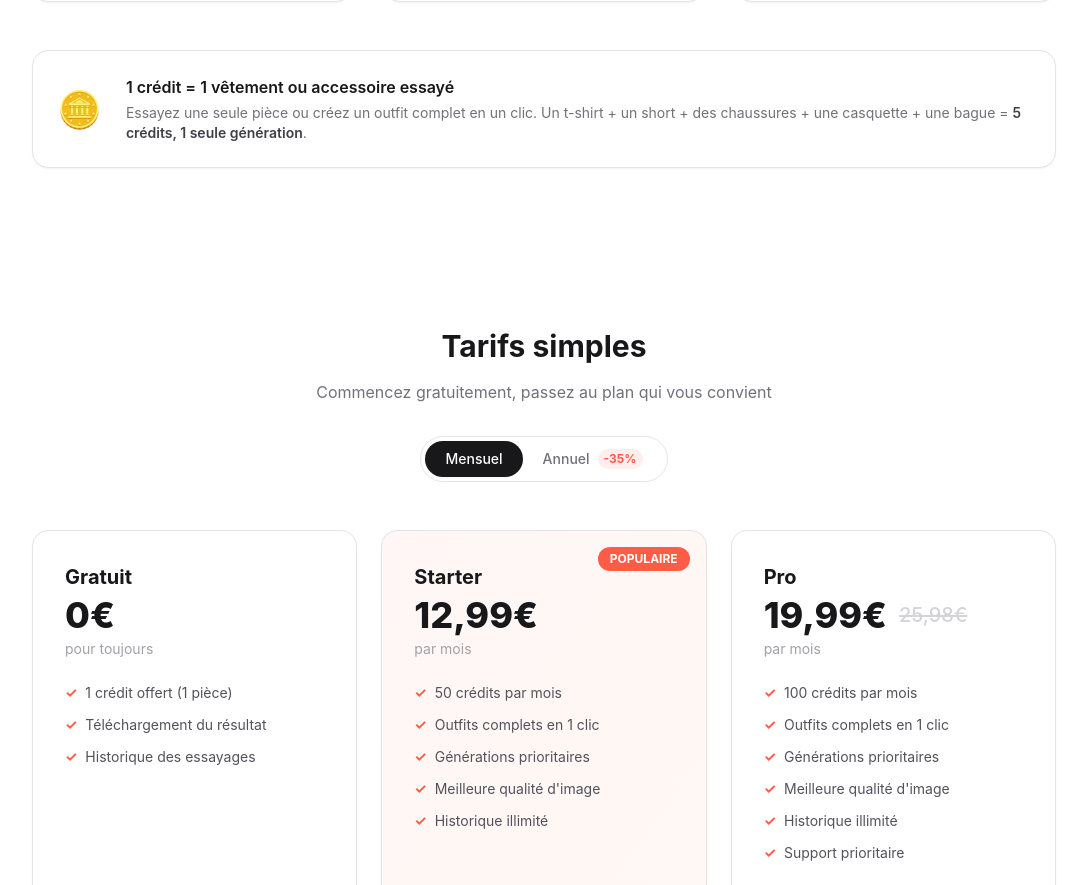
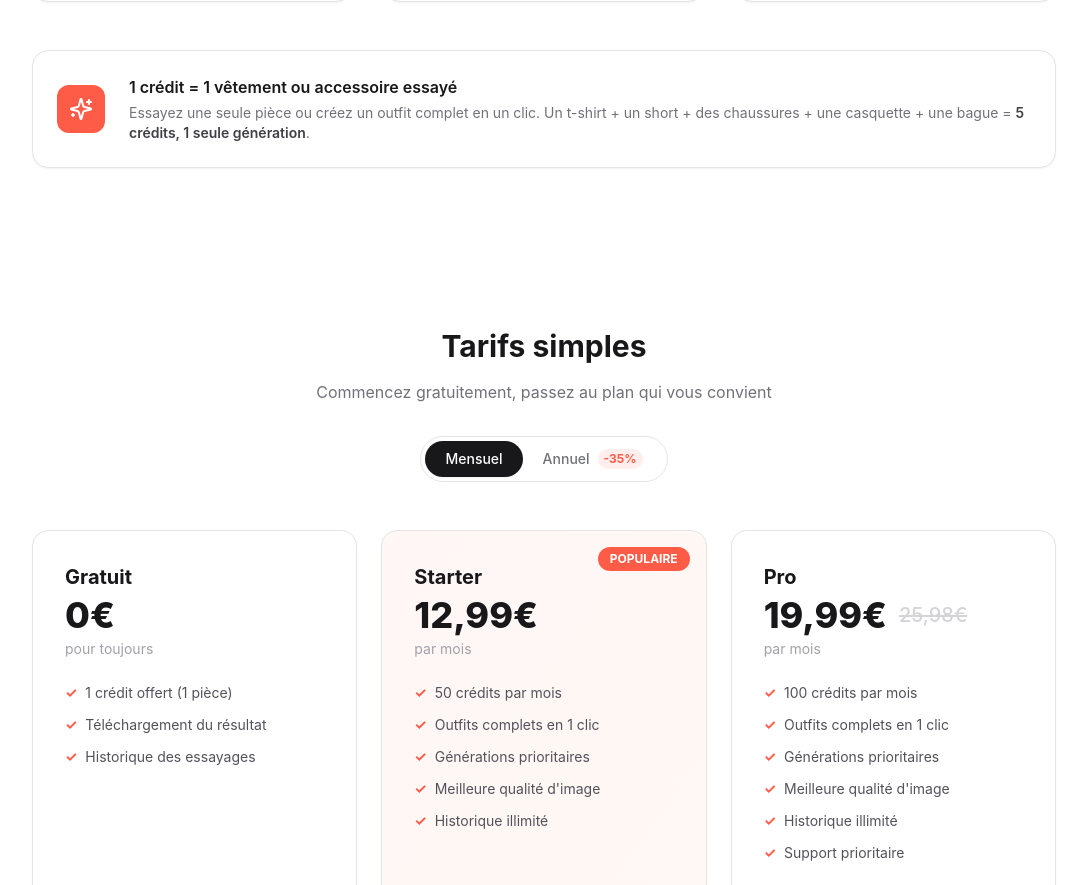
Before and after one commit to julesh66250/tryfit-ai, a Next.js app: page / in a window 1280 px wide. Shown: the part 1819-2704 px from the top of the page, without its empty margins (96-1183 px from the left). Built offline with nearby package versions, Linux system fonts and the light colour scheme; grey boxes are pictures that could not be loaded.

Commit message:
design: icone credits bloc sparkles

```diff
--- a/app/page.tsx
+++ b/app/page.tsx
@@ -259,7 +259,9 @@ export default function LandingPage() {
 
           {/* Bloc explication crédits */}
           <div className="card p-6 bg-brand-500/5 border-brand-500/20 flex flex-col md:flex-row items-center gap-6 text-center md:text-left">
-            <div className="text-4xl flex-shrink-0">🪙</div>
+            <div className="w-12 h-12 rounded-xl bg-brand-500 flex items-center justify-center flex-shrink-0">
+              <Sparkles className="w-6 h-6 text-white" />
+            </div>
             <div>
               <p className="font-semibold text-zinc-900 mb-1">1 crédit = 1 vêtement ou accessoire essayé</p>
               <p className="text-zinc-500 text-sm">Essayez une seule pièce ou créez un outfit complet en un clic. Un t-shirt + un short + des chaussures + une casquette + une bague = <span className="font-semibold text-zinc-700">5 crédits, 1 seule génération</span>.</p>
```
